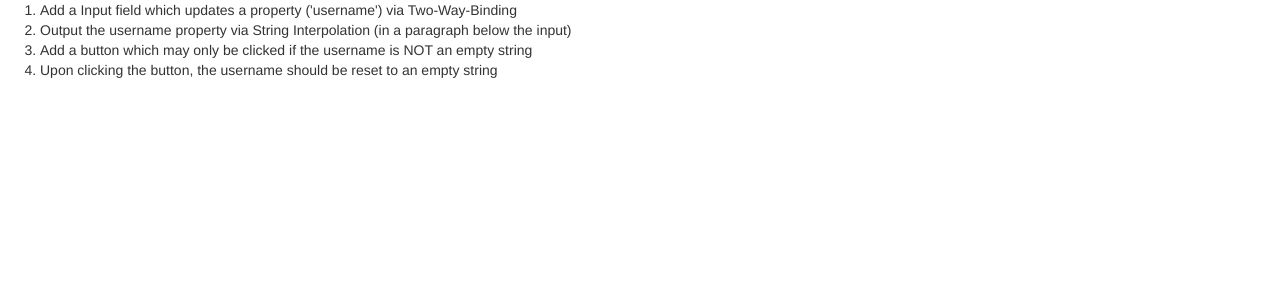
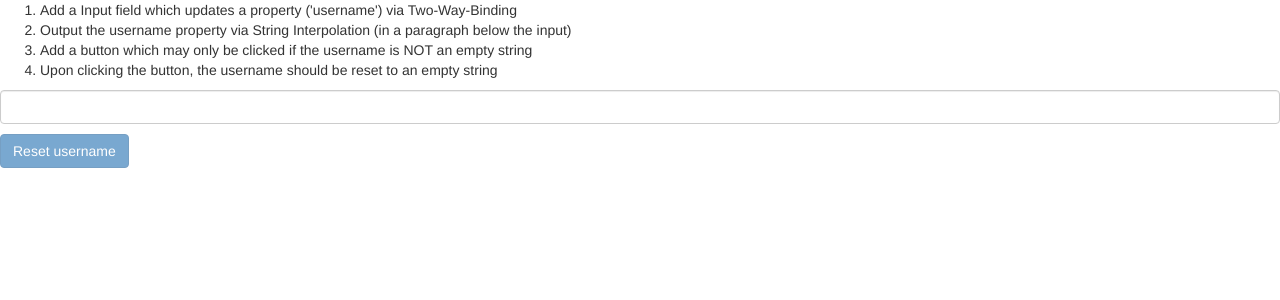
Before and after one commit to Alex25197/AngularCompleteCourse, an Angular app: page / in a window 1280 px wide. Shown: the top 300 px of the page. Built offline with nearby package versions, Linux system fonts and the light colour scheme.

Commit message:
databinding assignment

```diff
--- a/src/app/app.component.html
+++ b/src/app/app.component.html
@@ -4,3 +4,8 @@
   <li>Add a button which may only be clicked if the username is NOT an empty string</li>
   <li>Upon clicking the button, the username should be reset to an empty string</li>
 </ol>
+
+<input class="form-control" type="text" [(ngModel)]="username"/>
+<p>{{username}}</p>
+
+<button (click)="resetUsername()" [disabled]="!username" class="btn btn-primary">Reset username</button>
--- a/src/app/app.component.ts
+++ b/src/app/app.component.ts
@@ -6,4 +6,9 @@ import { Component } from '@angular/core';
   styleUrls: ['./app.component.css']
 })
 export class AppComponent {
+  username : string;
+
+  resetUsername(){
+    this.username = "";
+  }
 }
```
